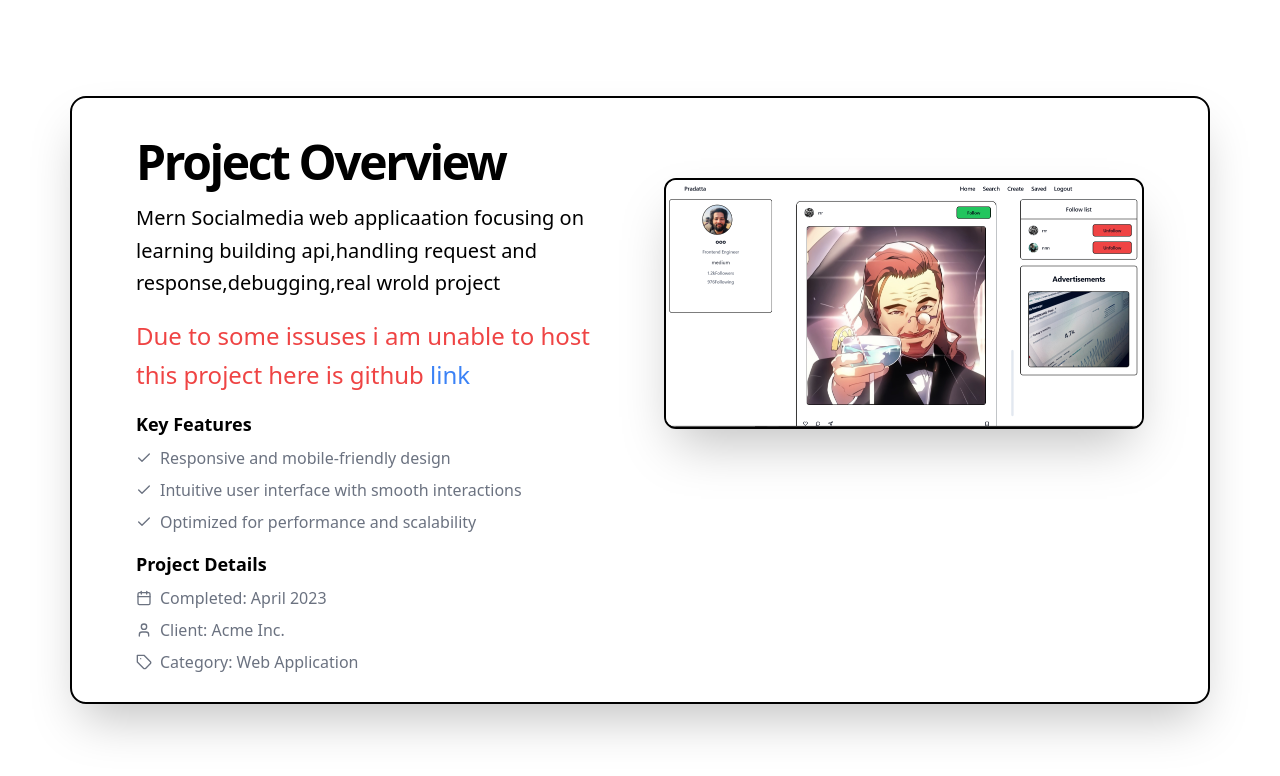
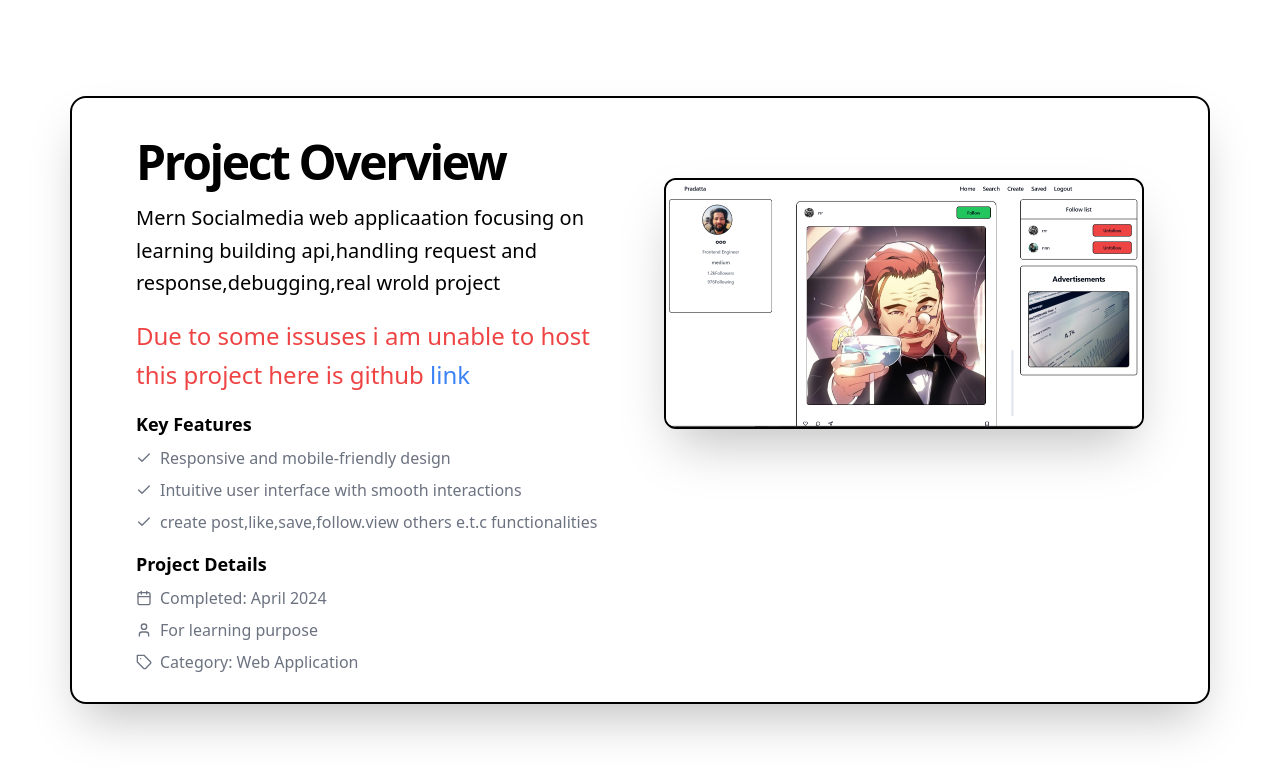
Before and after one commit to pradattaaryal/profile, a React (Vite) app: page /P in a window 1280 px wide. Shown: the top 776 px of the page. Built offline with nearby package versions, Linux system fonts and the light colour scheme.

Commit message:
Update P.jsx

```diff
--- a/src/components/P.jsx
+++ b/src/components/P.jsx
@@ -28,7 +28,7 @@ export default function P() {
                 </li>
                 <li className="flex items-center">
                   <CheckIcon className="mr-2 h-4 w-4 text-primary" />
-                  Optimized for performance and scalability
+                  create post,like,save,follow.view others e.t.c functionalities
                 </li>
               </ul>
             </div>
@@ -37,11 +37,11 @@ export default function P() {
               <ul className="mt-2 space-y-2 text-gray-500  ">
                 <li className="flex items-center">
                   <CalendarIcon className="mr-2 h-4 w-4 text-primary" />
-                  Completed: April 2023
+                  Completed: April 2024
                 </li>
                 <li className="flex items-center">
                   <UserIcon className="mr-2 h-4 w-4 text-primary" />
-                  Client: Acme Inc.
+                 For learning purpose
                 </li>
                 <li className="flex items-center">
                   <TagIcon className="mr-2 h-4 w-4 text-primary" />
```
